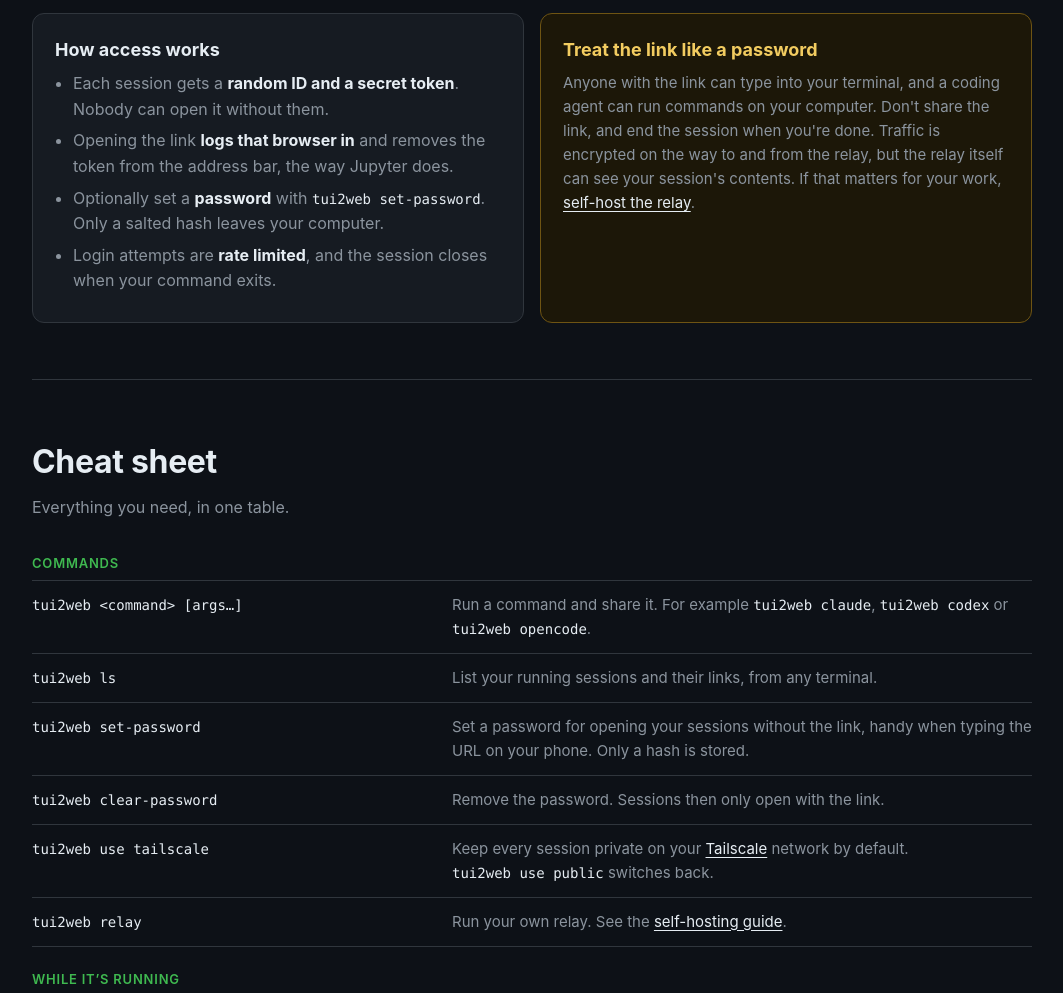
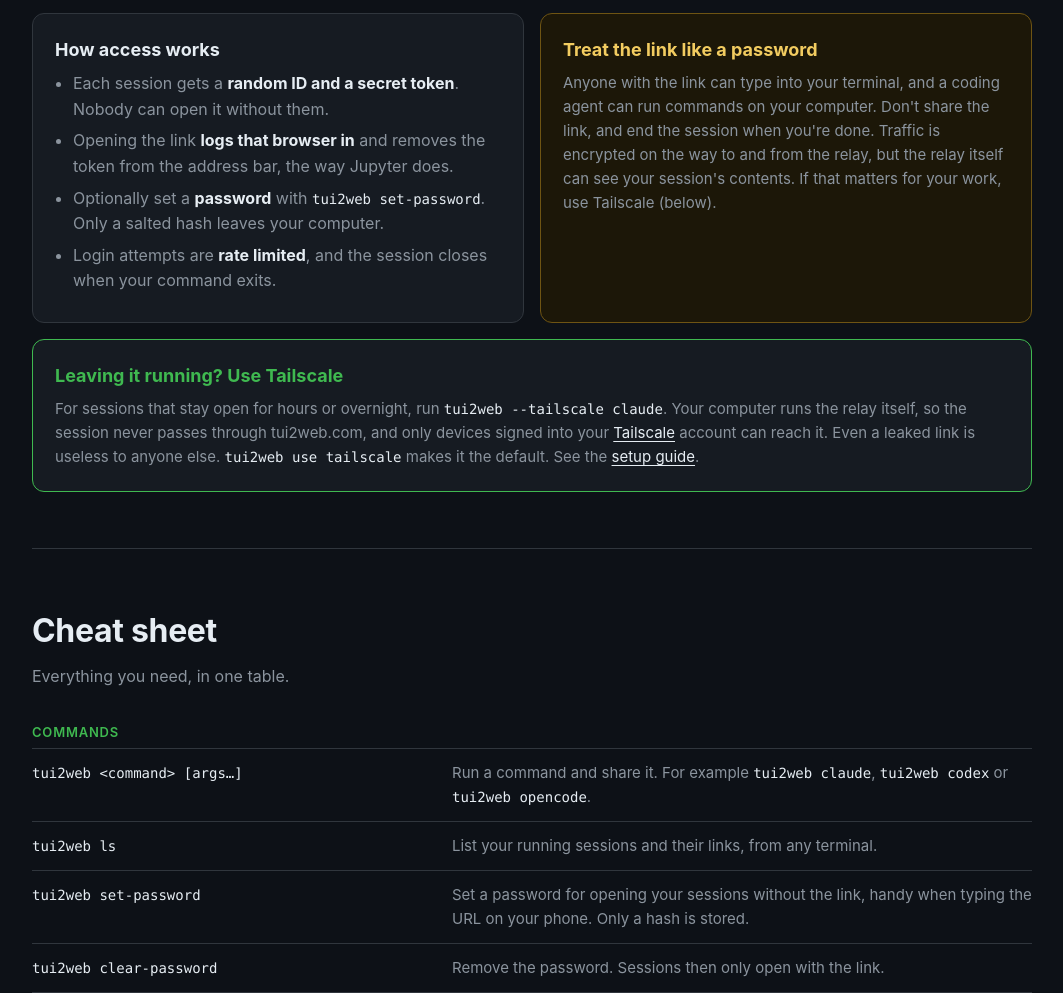
Before and after one commit to czhu12/tui2web, a website built with Vite: page packages/web/landing.html in a window 1280 px wide. Shown: the part 3516-4509 px from the top of the page, without its empty margins (108-1171 px from the left). Built offline with nearby package versions, Linux system fonts and the light colour scheme.

Commit message:
Landing: recommend Tailscale for long sessions in the Security section

```diff
--- a/packages/web/landing.html
+++ b/packages/web/landing.html
@@ -283,6 +283,8 @@
       .security li strong { color: var(--text); }
       .warn { border-color: #6e5413; background: #1c1708; }
       .warn h3 { color: #f2cc60; }
+      .tip { grid-column: 1 / -1; border-color: var(--accent); }
+      .tip h3 { color: var(--accent); }
 
       table { width: 100%; border-collapse: collapse; font-size: 15px; }
       td { padding: 12px 0; border-bottom: 1px solid var(--border); vertical-align: top; }
@@ -541,7 +543,11 @@
           </div>
           <div class="card warn">
             <h3>Treat the link like a password</h3>
-            <p>Anyone with the link can type into your terminal, and a coding agent can run commands on your computer. Don't share the link, and end the session when you're done. Traffic is encrypted on the way to and from the relay, but the relay itself can see your session's contents. If that matters for your work, <a href="https://github.com/czhu12/tui2web/blob/main/docs/self-hosting.md">self-host the relay</a>.</p>
+            <p>Anyone with the link can type into your terminal, and a coding agent can run commands on your computer. Don't share the link, and end the session when you're done. Traffic is encrypted on the way to and from the relay, but the relay itself can see your session's contents. If that matters for your work, use Tailscale (below).</p>
+          </div>
+          <div class="card tip">
+            <h3>Leaving it running? Use Tailscale</h3>
+            <p>For sessions that stay open for hours or overnight, run <code>tui2web --tailscale claude</code>. Your computer runs the relay itself, so the session never passes through tui2web.com, and only devices signed into your <a href="https://tailscale.com">Tailscale</a> account can reach it. Even a leaked link is useless to anyone else. <code>tui2web use tailscale</code> makes it the default. See the <a href="https://github.com/czhu12/tui2web/blob/main/docs/self-hosting.md#most-private-tailscale">setup guide</a>.</p>
           </div>
         </div>
       </section>
```
